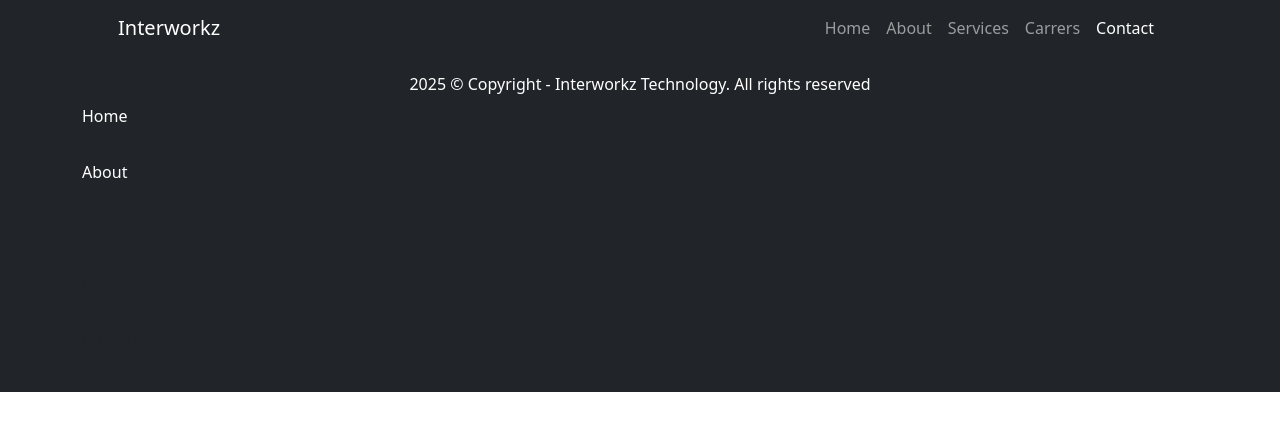
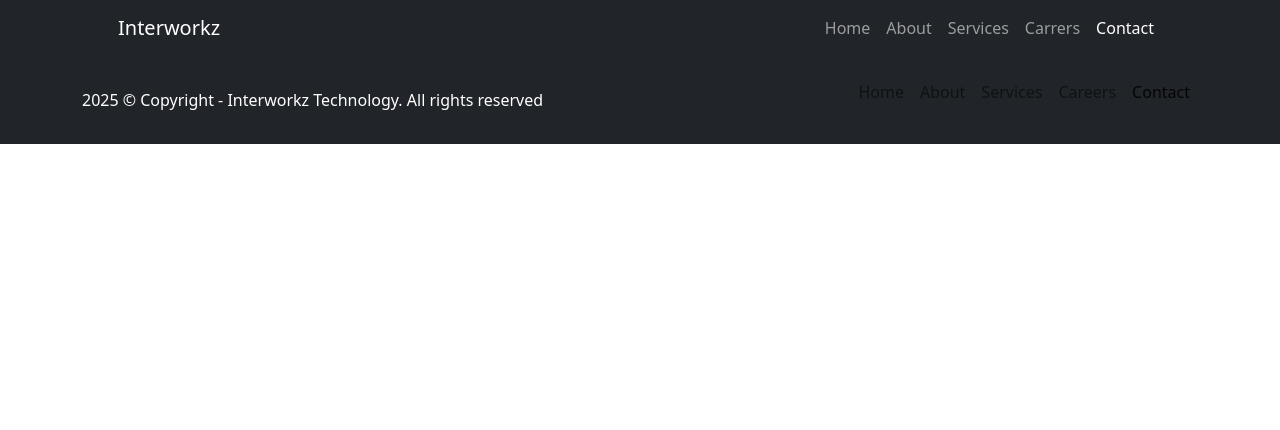
Before and after one commit to Abila03/interworkz, a React (Create React App) app: page /contact in a window 1280 px wide. Shown: the top 430 px of the page. Built offline with nearby package versions, Linux system fonts and the light colour scheme.

Commit message:
footer 1.2.3.1 perbaikan footer

```diff
--- a/src/pages/components/footer.js
+++ b/src/pages/components/footer.js
@@ -6,7 +6,7 @@ function Footer() {
   const location = useLocation();
 
   return (
-    <footer className="py-3 bg-dark">
+    <footer className="navbar navbar-expand-lg py-3 bg-dark">
       <div className="container">
         <p className="m-0 text-center text-white">
           2025 © Copyright - Interworkz Technology. All rights reserved
```
